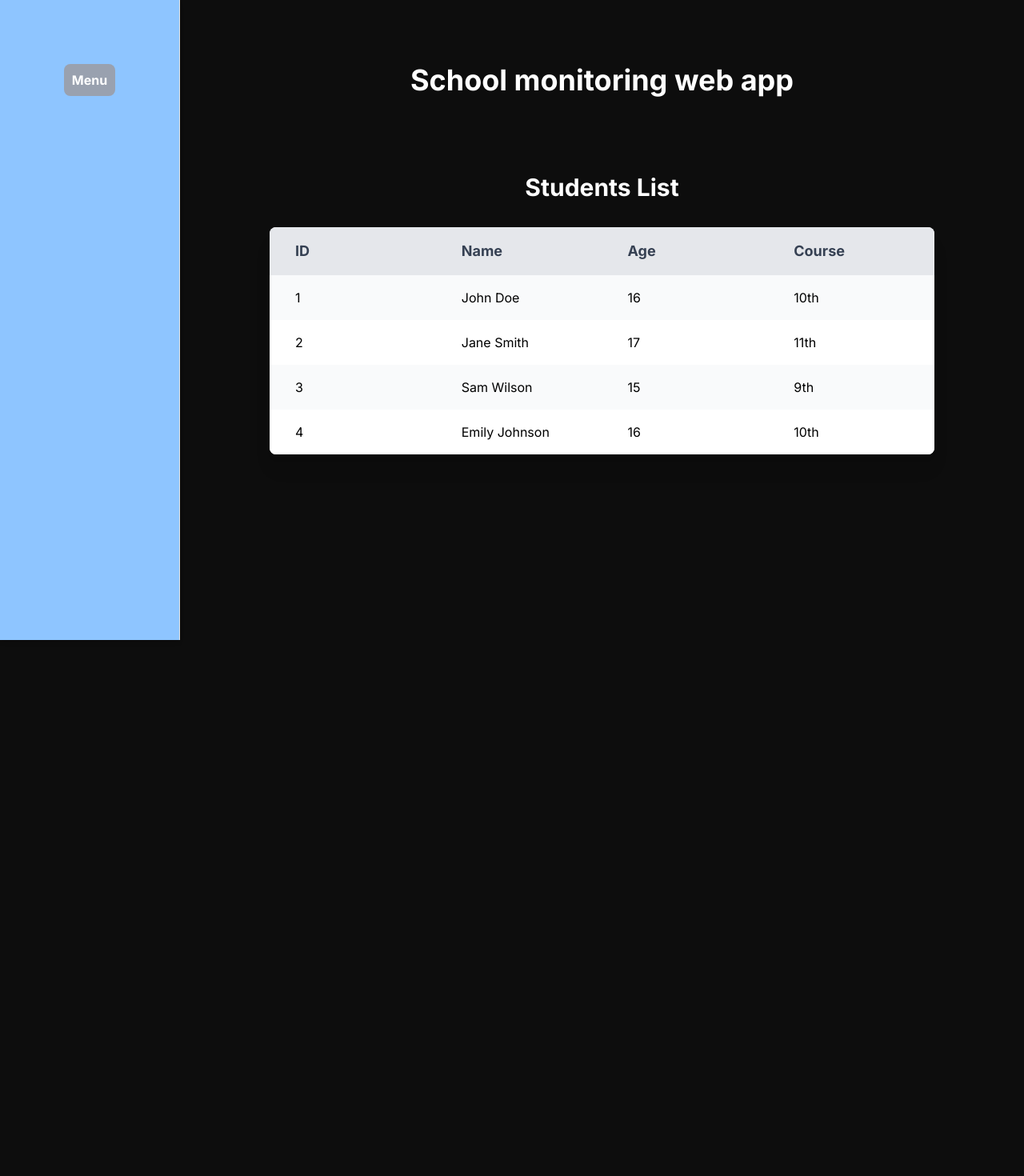
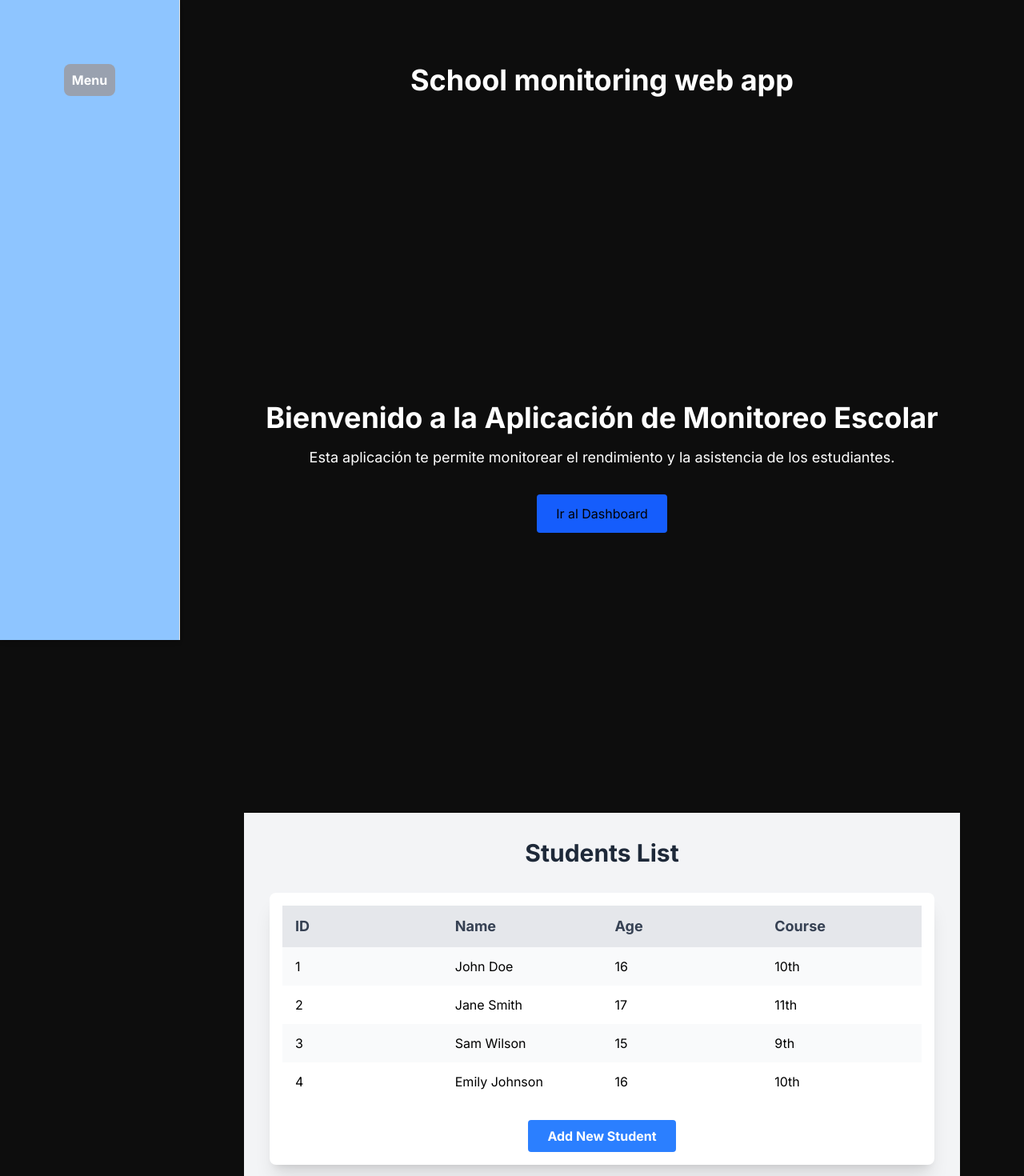
Before and after one commit to EdsCodes/schoolMonitoringApp, a Next.js app: page / in a window 1280 px wide. Shown: the top 1470 px of the page at 80% size. Before the commit the page ends 1064 px from the top, so only its background shows below. Built offline with nearby package versions, Linux system fonts and the light colour scheme.

Commit message:
ADD, home page and home button on the sidebar

```diff
--- a/src/app/page.tsx
+++ b/src/app/page.tsx
@@ -1,11 +1,17 @@
+import StudentForm from "@/components/studentForm";
 import Title from "@/components/title";
+import StudentsDetailed from "@/pages/detailed_pages/studentsDetailed";
 import StudentsPage from "@/pages/students";
+import Inicio from "@/pages/inicio";
 
 export default function HomePage() {
   return (
     <div className="flex flex-col gap-[32px] justify-start">
       <Title />
+      <Inicio />
       <StudentsPage />
+      <StudentForm />
+      <StudentsDetailed />
     </div>
   );
 }
--- a/src/components/sideBar.tsx
+++ b/src/components/sideBar.tsx
@@ -20,7 +20,8 @@ function SideBar() {
             {isOpen && (
                 <div className="flex flex-col gap-4 p-4">
                     <nav className="flex flex-col gap-4 items-start mt-10">
-                        <a href="#" className="text-lg mt-10 bg-gray-50 text-black font-bold py-2 px-4 rounded shadow-md hover:shadow-lg active:scale-95 transition rounded-lg min-w-full text-center hover:bg-blue-400 hover:shadow-lg hover:-translate-y-0.5 hover:border-blue-800">Students</a>
+                        <a href="#" className="text-lg mt-10 bg-gray-50 text-black font-bold py-2 px-4 rounded shadow-md hover:bg-blue-400 hover:shadow-lg active:scale-95 transition rounded-lg min-w-full text-center  hover:shadow-lg hover:-translate-y-0.5 hover:border-blue-800">Home page</a>
+                        <a href="#" className="text-lg mt-10 bg-gray-50 text-black font-bold py-2 px-4 rounded shadow-md hover:bg-blue-400 hover:shadow-lg active:scale-95 transition rounded-lg min-w-full text-center  hover:shadow-lg hover:-translate-y-0.5 hover:border-blue-800">Students</a>
                         <a href="#" className="text-lg mt-10 bg-gray-50 text-black font-bold py-2 px-4 rounded shadow-md hover:shadow-lg active:scale-95 transition rounded-lg min-w-full text-center hover:bg-blue-400 hover:shadow-lg hover:-translate-y-0.5 hover:border-blue-800">Teachers</a>
                         <a href="#" className="text-lg mt-10 bg-gray-50 text-black font-bold py-2 px-4 rounded shadow-md hover:shadow-lg active:scale-95 transition rounded-lg min-w-full text-center hover:bg-blue-400 hover:shadow-lg hover:-translate-y-0.5 hover:border-blue-800">Courses</a>
                         <a href="#" className="text-lg mt-10 bg-gray-50 text-black font-bold py-2 px-4 rounded shadow-md hover:shadow-lg active:scale-95 transition rounded-lg min-w-full text-center hover:bg-blue-400 hover:shadow-lg hover:-translate-y-0.5 hover:border-blue-800">Inscriptions</a>
--- a/src/components/studentForm.tsx
+++ b/src/components/studentForm.tsx
@@ -0,0 +1,11 @@
+import React from "react";
+
+const StudentForm: React.FC = () => {
+  return (
+    <div className="min-h-screen flex items-center justify-center bg-gray-100">
+      <h1 className="text-2xl font-bold text-gray-800">Student Form Page</h1>
+    </div>
+  );
+};
+
+export default StudentForm;
--- a/src/pages/detailed_pages/studentsDetailed.tsx
+++ b/src/pages/detailed_pages/studentsDetailed.tsx
@@ -0,0 +1,17 @@
+const studentsDetailed: React.FC = () => {
+  return (
+    <div className="min-h-screen flex flex-col items-center justify-center bg-gray-100 p-4">
+      <h1 className="text-2xl font-bold text-gray-800 mb-4">Student Detailed Page</h1>
+      <div className="bg-white shadow-md rounded-lg p-6 w-full max-w-md">
+        <h2 className="text-xl font-semibold text-gray-700 mb-2">John Doe</h2>
+        <p className="text-gray-600"><strong>Age:</strong> 16</p>
+        <p className="text-gray-600"><strong>Grade:</strong> 10th</p>
+        <p className="text-gray-600"><strong>Email:</strong> john.doe@example.com</p>
+        <p className="text-gray-600"><strong>Address:</strong> 123 Main St, Springfield</p>
+      </div>
+    </div>
+  );
+
+}
+
+export default studentsDetailed;
--- /dev/null
+++ b/src/pages/inicio.tsx
@@ -0,0 +1,13 @@
+const inicio = () => {
+  return (
+    <div className="flex flex-col items-center justify-center h-screen bg-black-100">
+      <h1 className="text-4xl font-bold mb-4">Bienvenido a la Aplicación de Monitoreo Escolar</h1>
+      <p className="text-lg mb-8">Esta aplicación te permite monitorear el rendimiento y la asistencia de los estudiantes.</p>
+      <a href="/dashboard" className="px-6 py-3 bg-blue-600 text-black rounded hover:bg-blue-700 transition duration-300">
+        Ir al Dashboard
+      </a>
+    </div>
+  );
+}
+
+export default inicio;
--- a/src/pages/students.tsx
+++ b/src/pages/students.tsx
@@ -1,4 +1,5 @@
 import React from "react";
+import Link from "next/link";
 
 const students = [
   { id: 1, name: "John Doe", age: 16, course: "10th" },
@@ -9,20 +10,20 @@ const students = [
 
 const StudentsPage: React.FC = () => {
   return (
-    <div className="flex min-h-screen">
+    <div className="flex min-h-screen bg-gray-100">
       <main className="flex-1 p-8">
-        <h1 className="text-3xl font-extrabold text-white mb-8 text-center">
+        <h1 className="text-3xl font-extrabold text-gray-800 mb-8 text-center">
           Students List
         </h1>
 
-        <div className="w-full max-w-full bg-white shadow-xl rounded-lg overflow-x-auto">
-          <table className="w-full table-fixed">
+        <div className="w-full bg-white shadow-xl rounded-lg overflow-x-auto p-4">
+          <table className="w-full table-fixed border-collapse">
             <thead className="text-lg text-gray-700 bg-gray-200">
               <tr>
-                <th className="px-8 py-4 text-left">ID</th>
-                <th className="px-8 py-4 text-left">Name</th>
-                <th className="px-8 py-4 text-left">Age</th>
-                <th className="px-8 py-4 text-left">Course</th>
+                <th className="px-4 py-3 text-left">ID</th>
+                <th className="px-4 py-3 text-left">Name</th>
+                <th className="px-4 py-3 text-left">Age</th>
+                <th className="px-4 py-3 text-left">Course</th>
               </tr>
             </thead>
             <tbody>
@@ -31,16 +32,24 @@ const StudentsPage: React.FC = () => {
                   key={student.id}
                   className={`${
                     idx % 2 === 0 ? "bg-gray-50" : "bg-white"
-                  } text-black hover:bg-gray-200 text-base`}
+                  } text-black hover:bg-gray-100`}
                 >
-                  <td className="px-8 py-4">{student.id}</td>
-                  <td className="px-8 py-4">{student.name}</td>
-                  <td className="px-8 py-4">{student.age}</td>
-                  <td className="px-8 py-4">{student.course}</td>
+                  <td className="px-4 py-3">{student.id}</td>
+                  <td className="px-4 py-3">{student.name}</td>
+                  <td className="px-4 py-3">{student.age}</td>
+                  <td className="px-4 py-3">{student.course}</td>
                 </tr>
               ))}
             </tbody>
           </table>
+
+          <div className="mt-6 text-center">
+            <Link href="/studentForm">
+              <p className="inline-block bg-blue-500 hover:bg-blue-700 text-white font-bold py-2 px-6 rounded">
+                Add New Student
+              </p>
+            </Link>
+          </div>
         </div>
       </main>
     </div>
```
